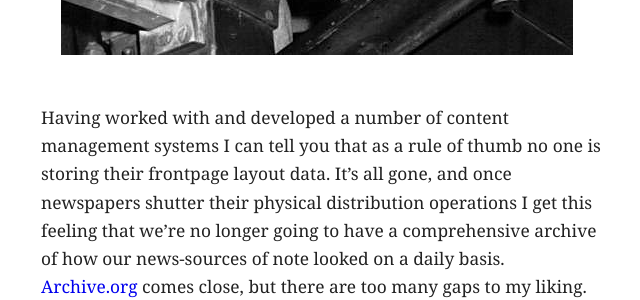
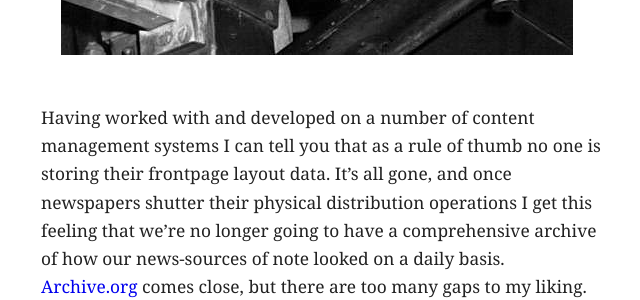
Before and after one commit to phillmv/okayfail.com-old, a Jekyll site: the page built from _posts/2011-07-18-nytimes-timelapse.md, in a window 1280 px wide and 900 px high, scrolled down 1494 px. Shown: the part 190-490 px from the top of the window, without its empty margins (319-959 px from the left). Built offline with Jekyll 4.4.1, drawn with Linux system fonts in a browser that asks for light colours; Markdown is read by kramdown in place of the engine named in the settings; some of the changed text lies outside the part shown.

```diff
--- a/_posts/2011-07-18-nytimes-timelapse.md
+++ b/_posts/2011-07-18-nytimes-timelapse.md
@@ -21,7 +21,7 @@ That said, moments like this one are no longer possible:
 [<img src="/img/truman.jpg" />](http://en.wikipedia.org/wiki/Dewey_Defeats_Truman)
 
 
-Having worked with and developed a number of content management systems I can tell you that as a rule of thumb no one is storing their frontpage layout data. It's all gone, and once newspapers shutter their physical distribution operations I get this feeling that we're no longer going to have a comprehensive archive of how our news-sources of note looked on a daily basis. [Archive.org](http://wayback.archive.org/web/20110815000000*/http://nytimes.com) comes close, but there are too many gaps to my liking.
+Having worked with and developed on a number of content management systems I can tell you that as a rule of thumb no one is storing their frontpage layout data. It's all gone, and once newspapers shutter their physical distribution operations I get this feeling that we're no longer going to have a comprehensive archive of how our news-sources of note looked on a daily basis. [Archive.org](http://wayback.archive.org/web/20110815000000*/http://nytimes.com) comes close, but there are too many gaps to my liking.
 
 This, in my humble opinion, is a tragedy because in many ways our frontpages are summaries of our perspectives and our preconceptions. They store what we thought was *important*, in a way that is easy and quick to parse and extremely valuable for any future generations wishing to study our time period.
 
```
Also changed, not shown: other parts of _posts/2011-07-18-nytimes-timelapse.md (+1 -1 lines).
